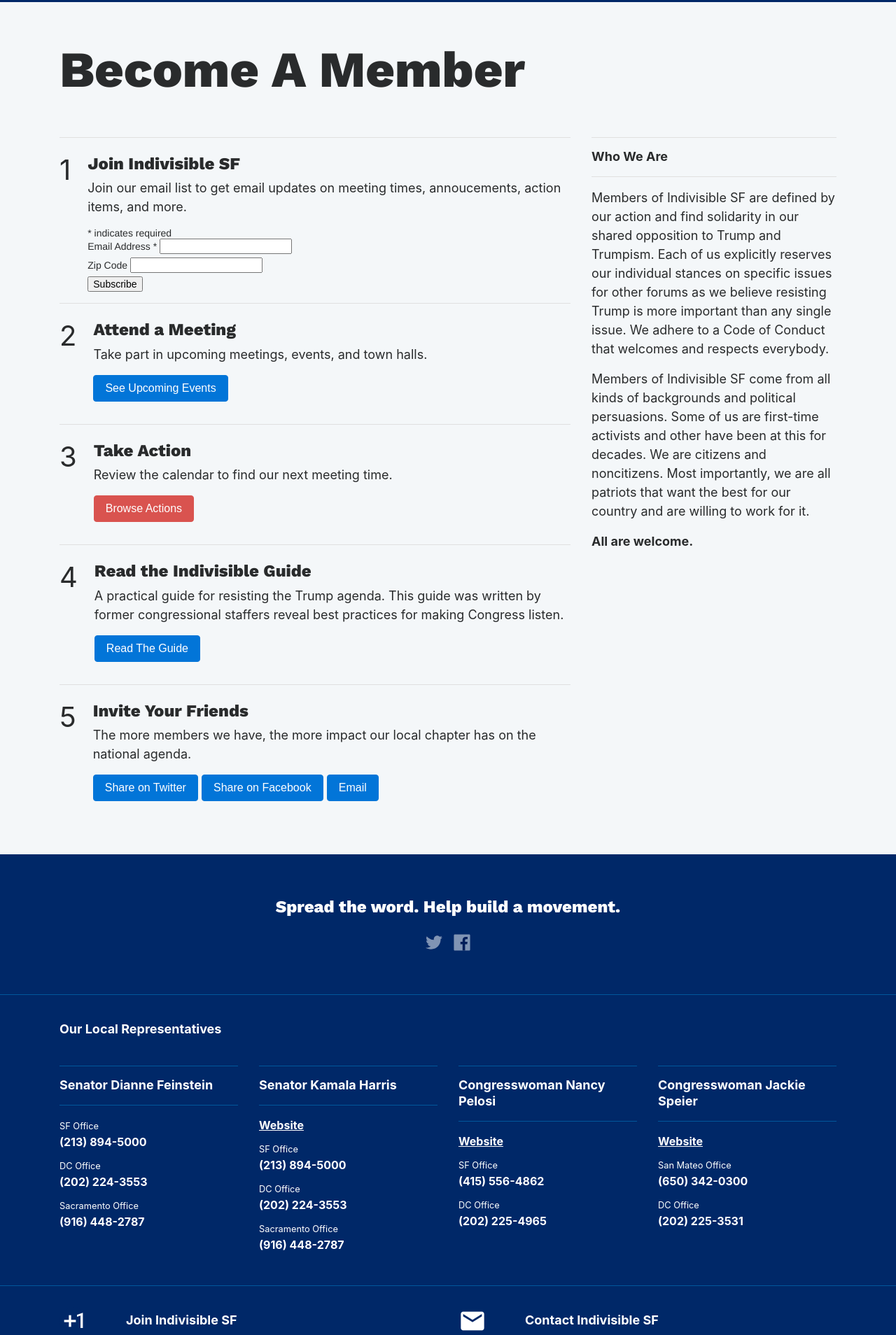
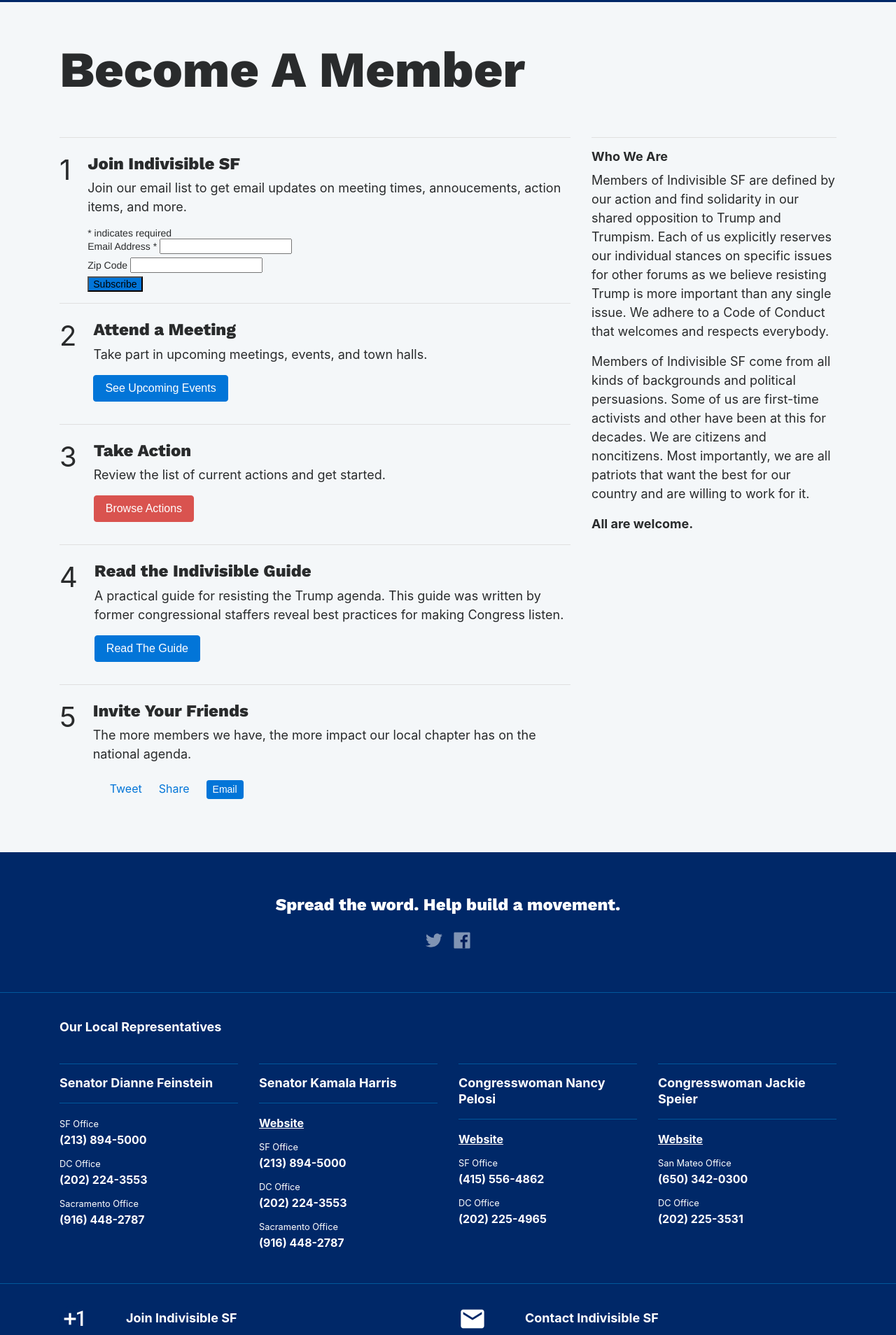
Before and after one commit to IndivisibleTemplate/BasicTemplate, a Jekyll site: the page built from become-a-member.markdown, in a window 1280 px wide. Shown: the part 462-2370 px from the top of the page at 70% size. Built offline with Jekyll 4.4.1, drawn with Linux system fonts in a browser that asks for light colours; nearby versions of some CDN libraries; comment, search, counter and statistics services are not loaded; some of the changed text lies outside the part shown.

Commit message:
remove site about text, update join page with proper join buttons

```diff
--- a/Gemfile
+++ b/Gemfile
@@ -10,9 +10,6 @@
 # This will help ensure the proper Jekyll version is running.
 # Happy Jekylling!
 gem "jekyll", "3.4.0"
-
-# This is the default theme for new Jekyll sites. You may change this to anything you like.
-gem "minima", "~> 2.0"
 
 gem 'jekyll-paginate'
 
--- a/_config.yml
+++ b/_config.yml
@@ -49,10 +49,6 @@
 subtitle: We are thousands of San Franciscans resisting the Trump agenda through civic
   action.
 email: sahadeva@sahadeva.com
-description: Indivisible SF is a group of local residents inspired by the Indivisible
-  Guide, which provides a practical framework for resisting the Trump agenda. By standing
-  together, we can keep the pressure on our representatives to defend progressive
-  values and fight for us in Washington.
 baseurl:
 url: indivisibletemplate.com
 twitter_username: sahadeva
@@ -97,3 +93,4 @@
   (i[r].q=i[r].q||[]).push(arguments)},i[r].l=1*new Date();a=s.createElement(o), m=s.getElementsByTagName(o)[0];a.async=1;a.src=g;m.parentNode.insertBefore(a,m)
   })(window,document,'script','https://www.google-analytics.com/analytics.js','ga');
   ga('create', 'UA-92963695-1', 'auto'); ga('send', 'pageview'); </script>"
+paginate: 5
--- a/_includes/footer.html
+++ b/_includes/footer.html
@@ -141,7 +141,7 @@
           <div class="col-sm-9">
             <h5 class="mt-2">Start A Local Chapter</h5>
             <p class="mb-2">You can start a local Indivisible chapter and get a website just like this.</p>
-            <a href="#" class="btn btn-link btn-flush text-white"><u>Browse chapters</u></a> <a href="#" class="btn btn-link text-white"><u>Getting Started Guide</u></a> <a href="http://indivisibletemplate.com" class="btn btn-link btn-flush text-white"><u>Get a Free website</u></a>
+            <a href="#" class="btn btn-link btn-flush text-white"><u>Browse chapters</u></a> <a href="#" class="btn btn-link text-white"><u>Getting Started guide</u></a> <a href="http://indivisibletemplate.com" class="btn btn-link btn-flush text-white"><u>Get a free website</u></a>
           </div>
         </div>
       </div>
--- a/_layouts/becomeAMember.html
+++ b/_layouts/becomeAMember.html
@@ -50,7 +50,7 @@
         <span class="icon-disc d-flex mr-4"><span class="disc">3</span></span>
         <div class="media-body">
           <h4 class="mt-2 mb-2">Take Action</h4>
-          <p class="card-text">Review the calendar to find our next meeting time.</p>
+          <p class="card-text">Review the list of current actions and get started.</p>
           <p><a href="#" class="btn btn-danger">Browse Actions</a></p>
         </div>
       </div>
@@ -71,7 +71,18 @@
         <div class="media-body">
           <h4 class="mt-2 mb-2">Invite Your Friends</h4>
           <p class="card-text">The more members we have, the more impact our local chapter has on the national agenda.</p>
-          <p><a href="#" class="btn btn-primary">Share on Twitter</a> <a href="#" class="btn btn-primary">Share on Facebook</a>  <a href="#" class="btn btn-primary">Email</a></p>
+          <div class="clearfix share-btns d-flex flex-row mt-4">
+            <div>
+              <a class="twitter-share-button p2 ml-4" data-size="large"
+                href="https://twitter.com/intent/tweet?text=Join {{ site.title | escape }} today at&url={{ site.url }}">
+              Tweet</a>
+            </div>
+            <div class="ml-4">
+              <div class="fb-share-button mt-0" data-href="" data-layout="button_count" data-size="large" data-mobile-iframe="true"><a class="fb-xfbml-parse-ignore" target="_blank" href="https://www.facebook.com/sharer/sharer.php?u=https%3A%2F%2Fdevelopers.facebook.com%2Fdocs%2Fplugins%2F&amp;src=sdkpreparse">Share</a></div>
+            </div>
+            <div class="ml-4"><a href="mailto:?subject=Join%20{{ site.title | escape }}?body={{ site.url }}" class="btn btn-sm btn-primary">Email</a></p></div>
+          </div>
+
         </div>
       </div>
     </div>
@@ -81,8 +92,6 @@
     <div class="col-sm-5 col-md-4">
       <hr>
       <h5>Who We Are</h5>
-      <hr>
-      <!-- <img class="img-fluid mb-3" src="{{ page.main-image }}"> -->
       {{ page.content | markdownify }}
     </div>
 
--- a/assets/main.scss
+++ b/assets/main.scss
@@ -129,6 +129,14 @@
 #mc_embed_signup {
   background: transparent!important;
 }
+
+  #mc_embed_signup form {
+    padding: 0!important
+  }
+
+  #mc_embed_signup .button {
+    background: $primary!important;
+  }
 
 @media (max-width: 768px) {
   .media .btn-action {
```
Also changed, not shown: Gemfile.lock, 11 other files.
